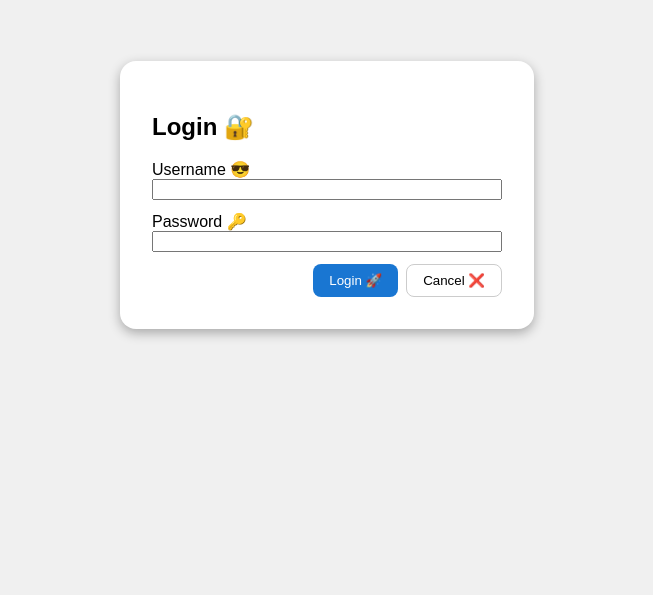
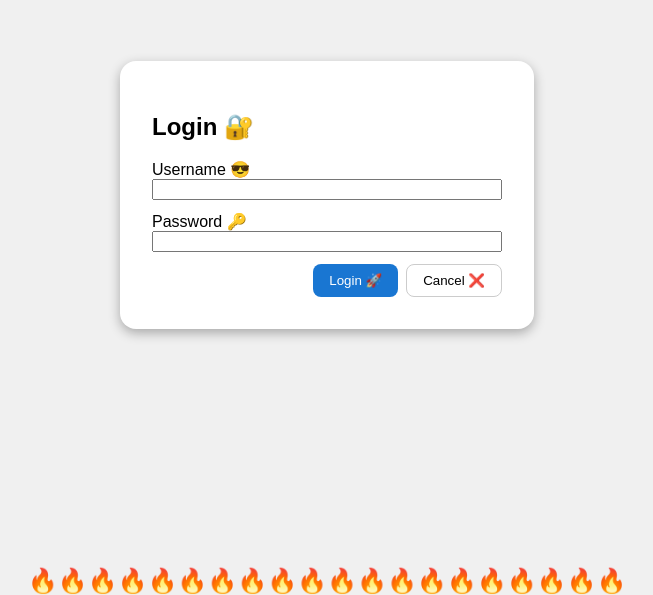
Before and after one commit to NathanWallerViz/vibe-dry-run-lnl-matcher, an Angular app in the folder lnl-matcher/: page / in a window 1280 px wide. Shown: the part 205-800 px from the top of the page, without its empty margins (313-966 px from the left). Built offline with nearby package versions, Linux system fonts and the light colour scheme.

Commit message:
Add playful flame animation

```diff
--- a/lnl-matcher/src/index.html
+++ b/lnl-matcher/src/index.html
@@ -9,5 +9,6 @@
 </head>
 <body>
   <app-root></app-root>
+  <div class="flames">🔥🔥🔥🔥🔥🔥🔥🔥🔥🔥🔥🔥🔥🔥🔥🔥🔥🔥🔥🔥</div>
 </body>
 </html>
--- a/lnl-matcher/src/styles.css
+++ b/lnl-matcher/src/styles.css
@@ -17,3 +17,19 @@ body::before {
   pointer-events: none;
   z-index: -1;
 }
+
+.flames {
+  position: fixed;
+  bottom: 0;
+  left: 0;
+  width: 100%;
+  text-align: center;
+  font-size: 24px;
+  pointer-events: none;
+  animation: flicker 0.5s infinite;
+}
+
+@keyframes flicker {
+  0%, 100% { opacity: 1; transform: translateY(0); }
+  50% { opacity: 0.8; transform: translateY(-2px); }
+}
```
